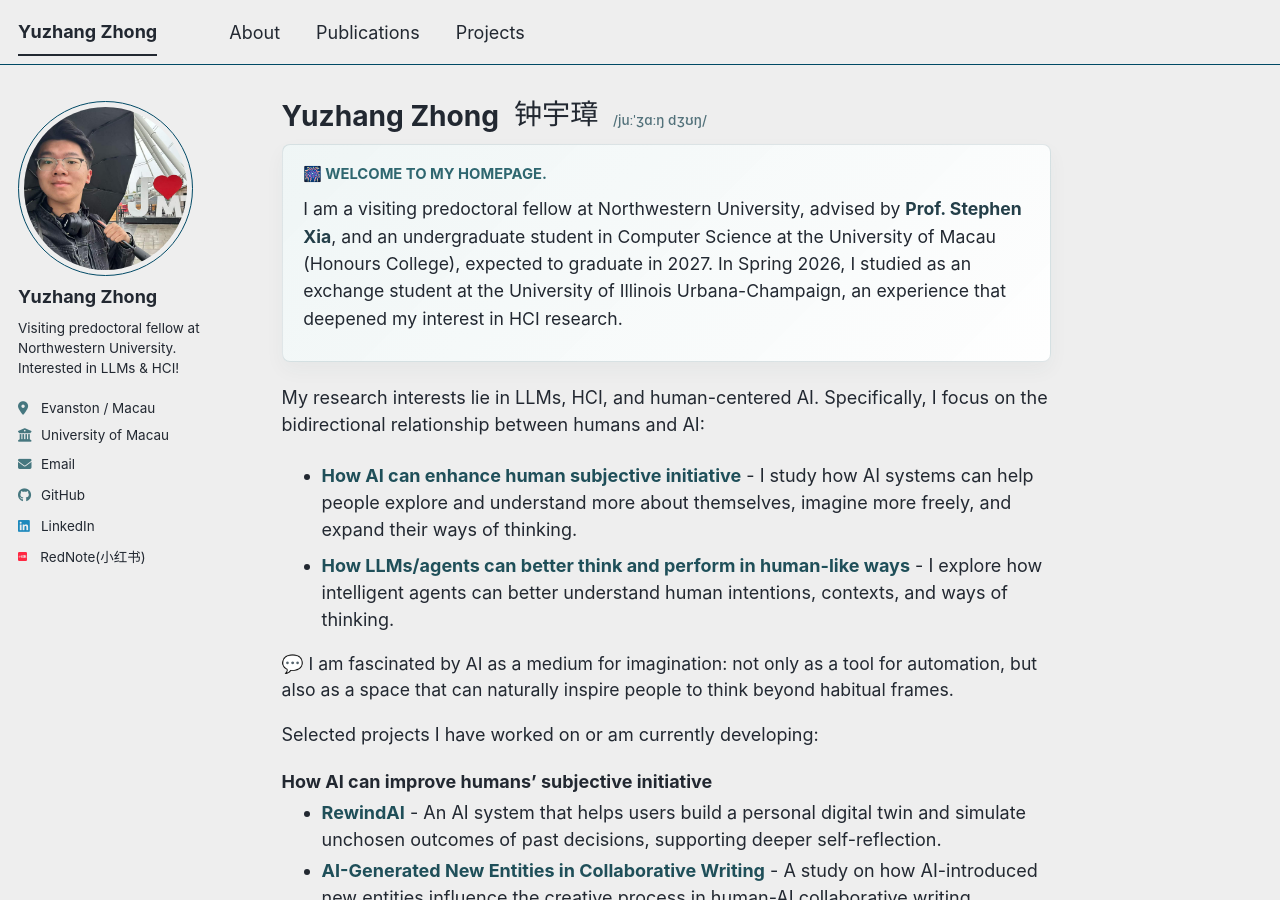
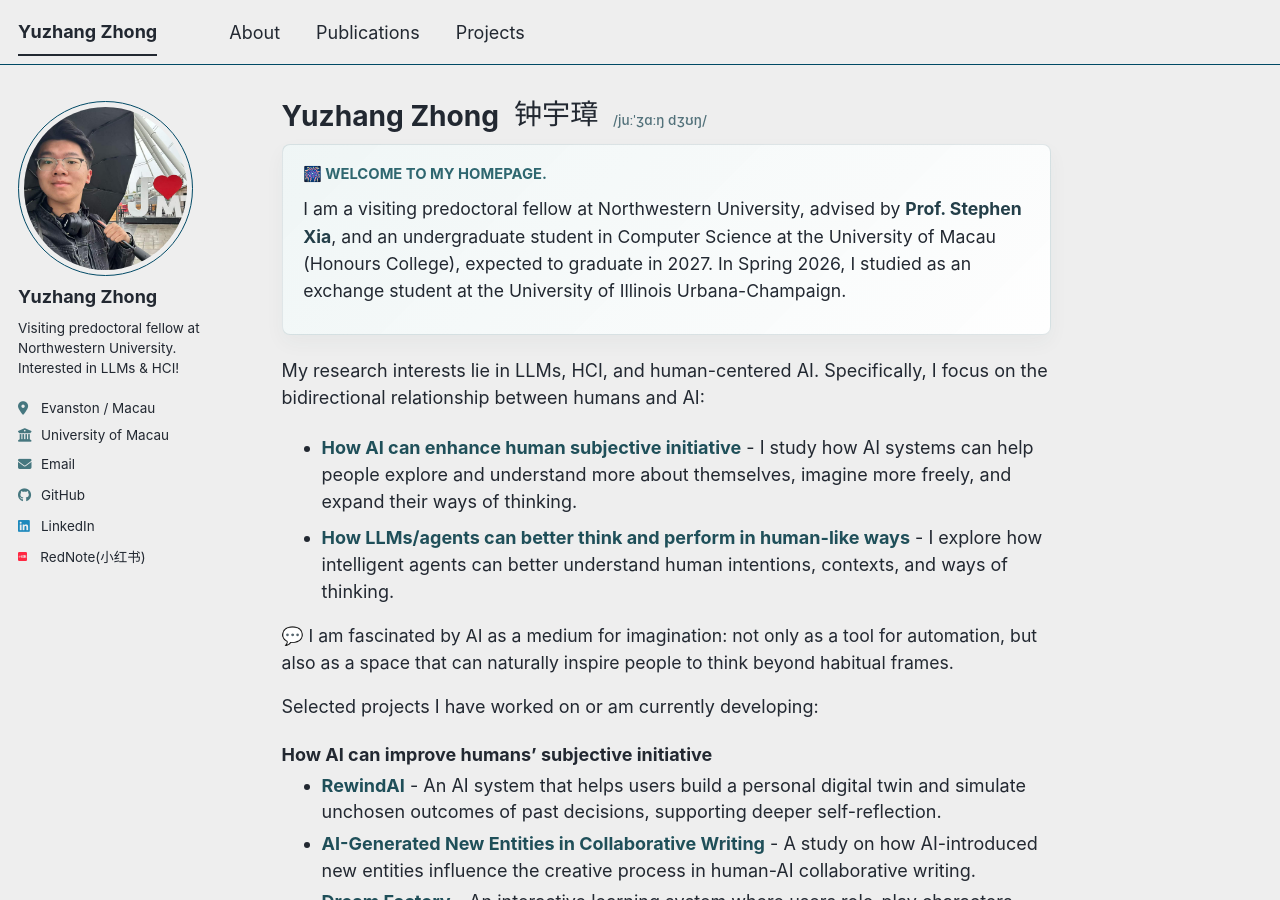
Before and after one commit to yuzhang-zhong/yuzhang-zhong.github.io, a Jekyll site: the page built from _pages/about.md, in a window 1280 px wide and 900 px high. Built offline with Jekyll 4.4.1, drawn with Linux system fonts in a browser that asks for light colours; a style sheet for code colours, icons or effects is not loaded.

Commit message:
Simplify homepage experience intro

```diff
--- a/_pages/about.md
+++ b/_pages/about.md
@@ -11,7 +11,7 @@ redirect_from:
 
 <section class="homepage-welcome" markdown="1">
 <p class="welcome-kicker">🎆 Welcome to my homepage.</p>
-<p class="welcome-lead">I am a visiting predoctoral fellow at Northwestern University, advised by <strong>Prof. Stephen Xia</strong>, and an undergraduate student in Computer Science at the University of Macau (Honours College), expected to graduate in 2027. In Spring 2026, I studied as an exchange student at the University of Illinois Urbana-Champaign, an experience that deepened my interest in HCI research.</p>
+<p class="welcome-lead">I am a visiting predoctoral fellow at Northwestern University, advised by <strong>Prof. Stephen Xia</strong>, and an undergraduate student in Computer Science at the University of Macau (Honours College), expected to graduate in 2027. In Spring 2026, I studied as an exchange student at the University of Illinois Urbana-Champaign.</p>
 </section>
 
 My research interests lie in LLMs, HCI, and human-centered AI. Specifically, I
```
